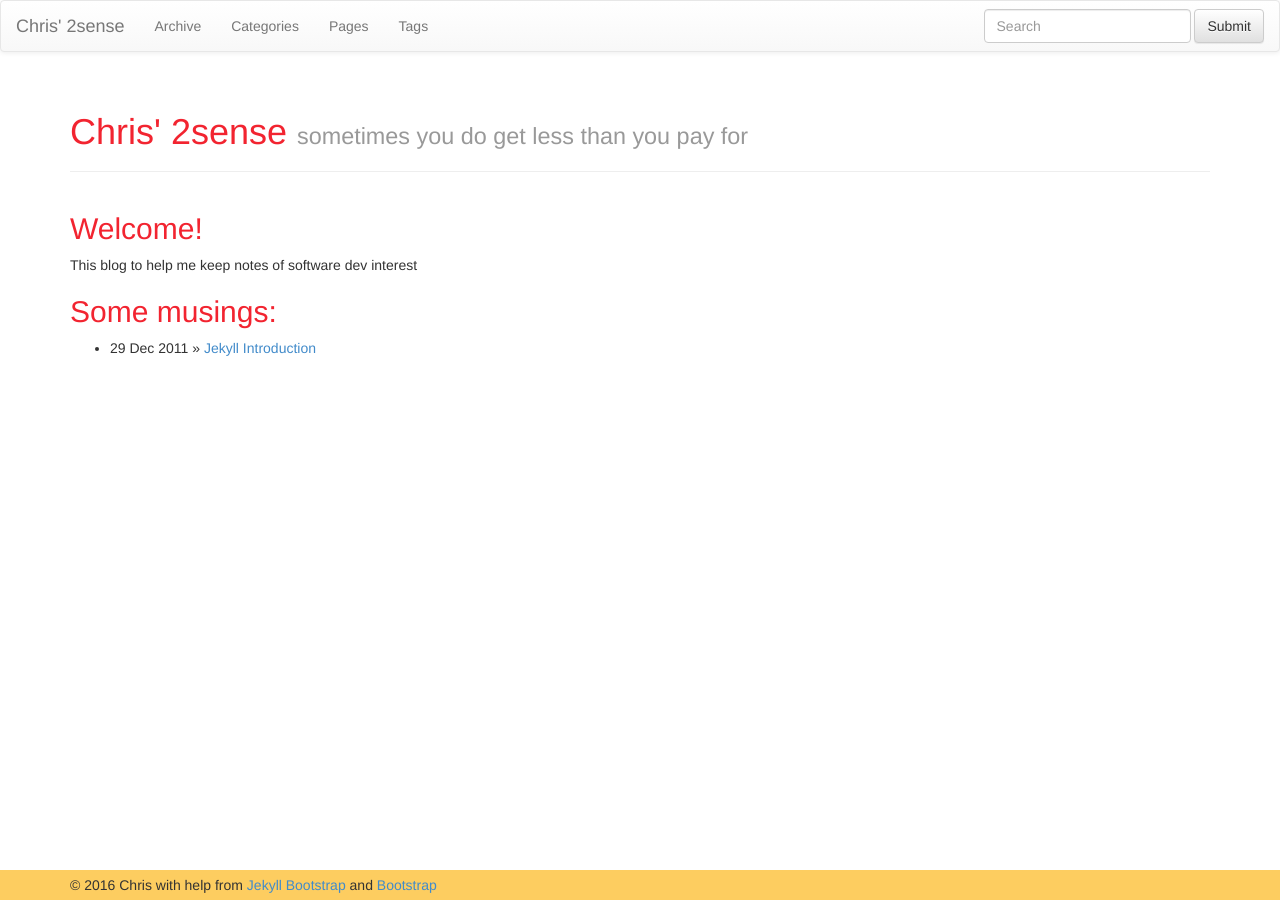
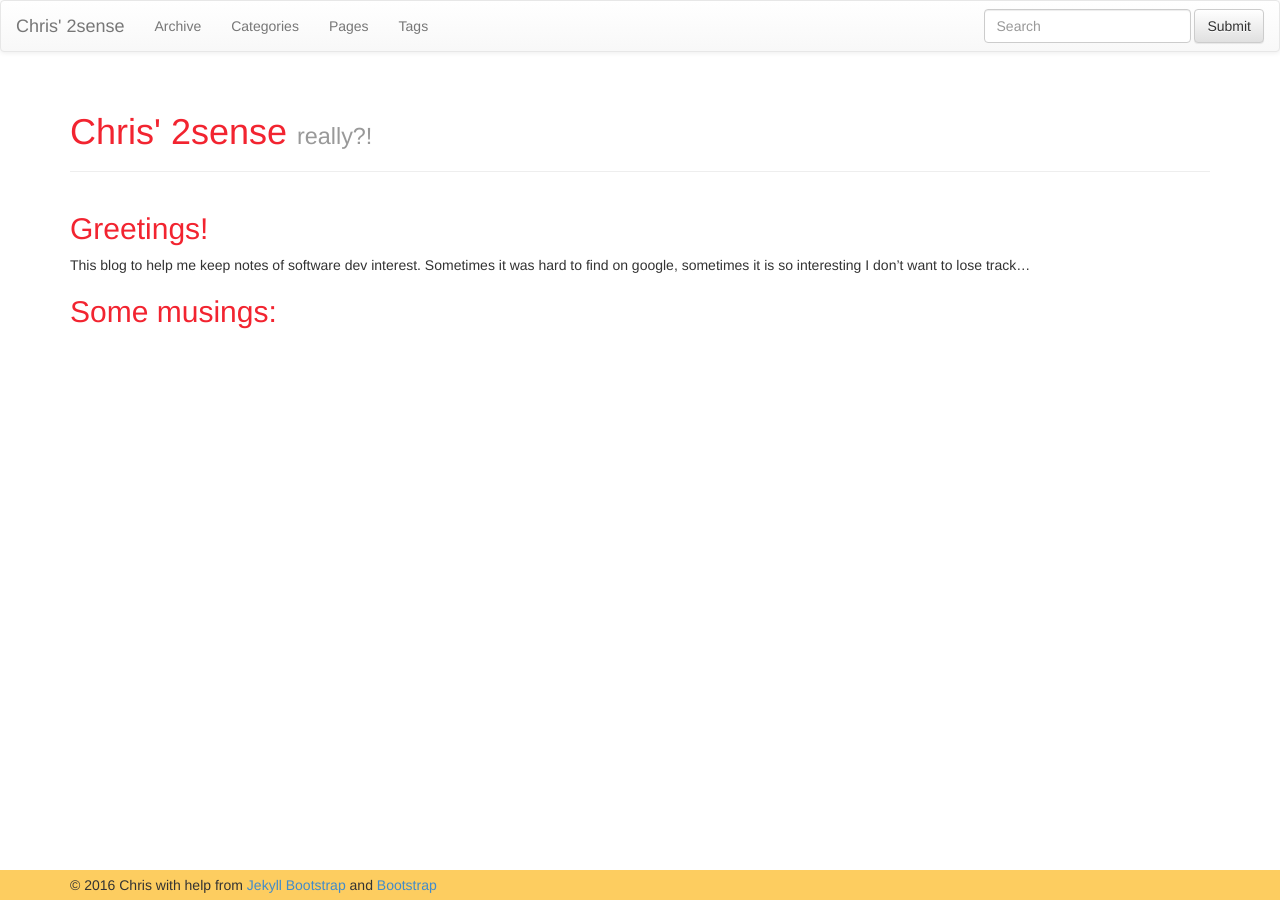
Before and after one commit to faizanvahevaria/chrisamow.github.io, a Jekyll site: the page built from index.md, in a window 1280 px wide. Built offline with Jekyll 4.4.1, drawn with Linux system fonts in a browser that asks for light colours; nearby versions of some CDN libraries.

Commit message:
cleaned up samples

```diff
--- a/index.md
+++ b/index.md
@@ -1,16 +1,14 @@
 ---
 layout: page
 title: Chris' 2sense
-tagline: sometimes you do get less than you pay for
+tagline: really?!
 ---
 {% include JB/setup %}
 
 
-## Welcome!
+## Greetings!
 
-This blog to help me keep notes of software dev interest
-
-
+This blog to help me keep notes of software dev interest.  Sometimes it was hard to find on google, sometimes it is so interesting I don't want to lose track...
 
 
 
```
Also changed, not shown: _drafts/2011-12-29-jekyll-introduction.md (renamed from _posts/core-samples/2011-12-29-jekyll-introduction.md).
